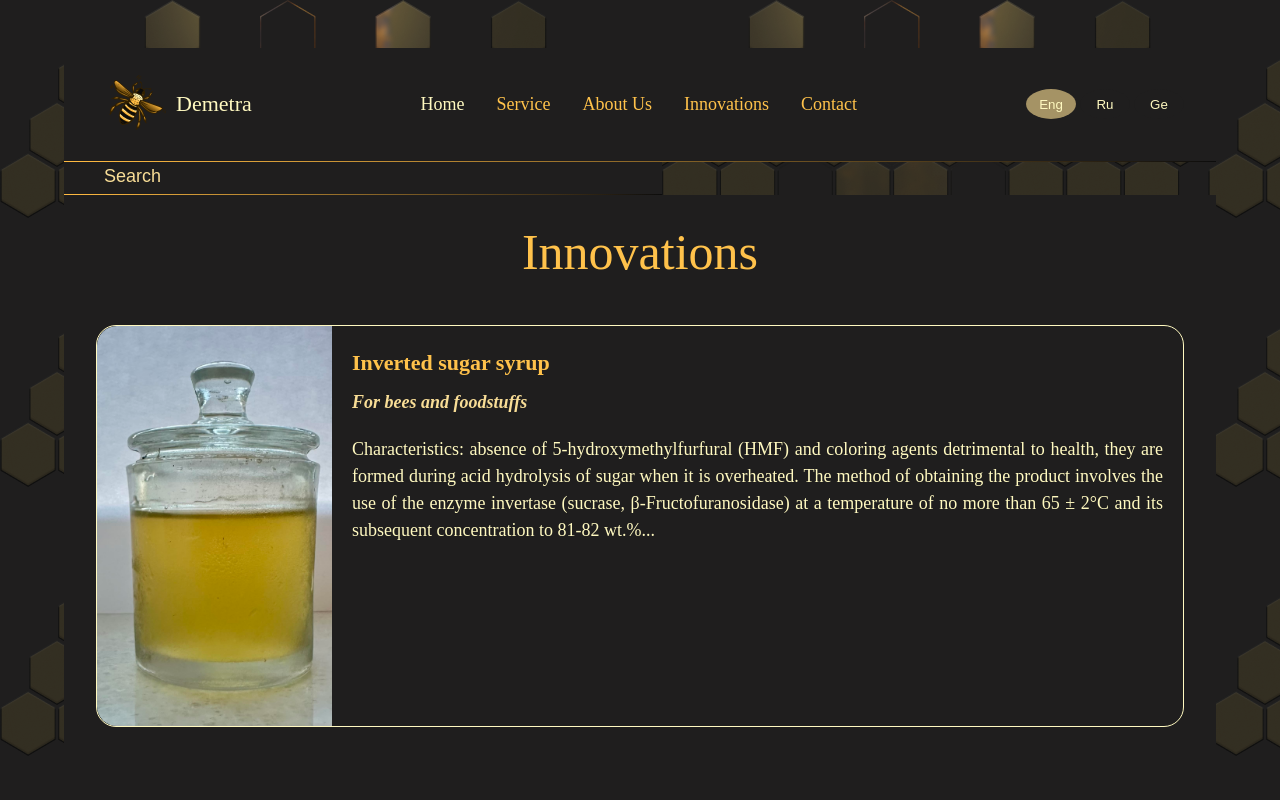
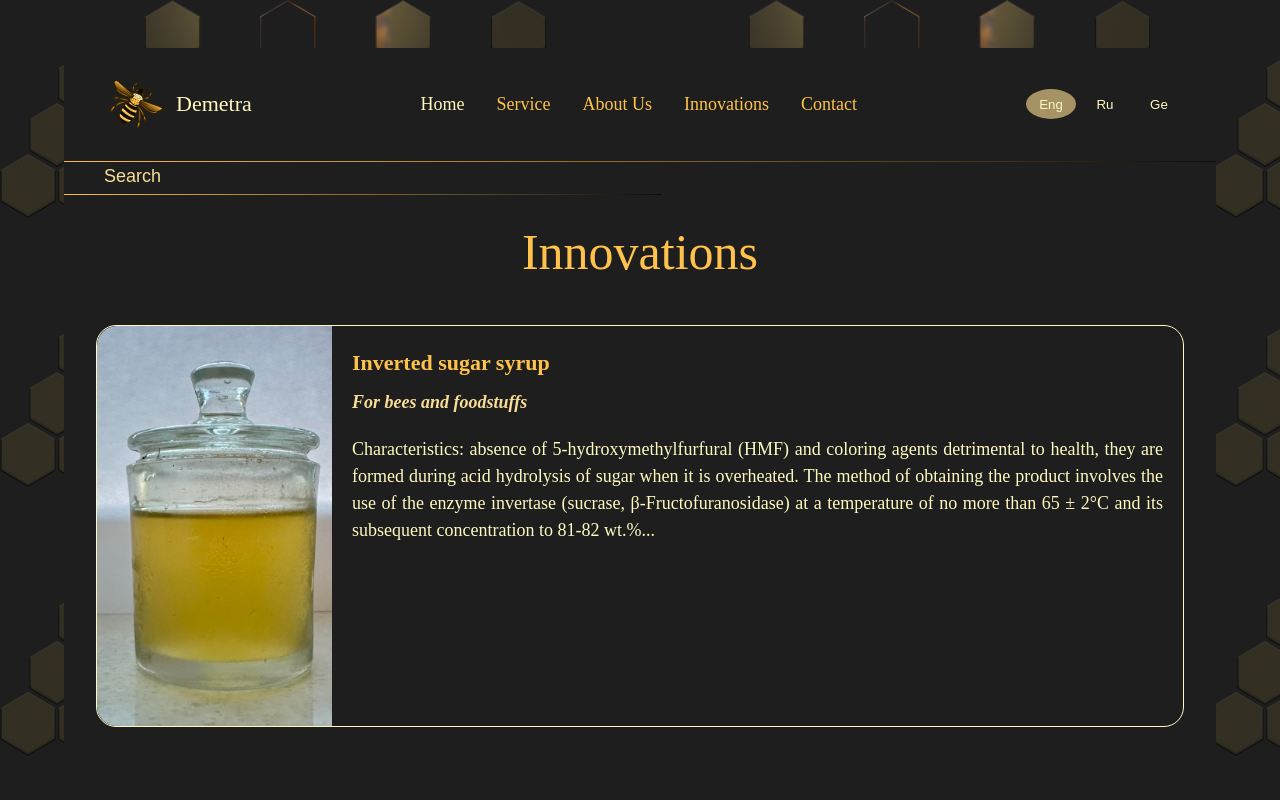
Before and after one commit to anikobakhidze/innovations-in-beekeeping, a React (Create React App) app: page / in a window 1280 px wide. Shown: the top 800 px of the page. Built offline with nearby package versions, Linux system fonts and the light colour scheme.

Commit message:
add styles

```diff
--- a/src/components/SearchBar/SearchBar.jsx
+++ b/src/components/SearchBar/SearchBar.jsx
@@ -35,7 +35,7 @@ function SearchBar() {
     };
   }, []);
   return (
-    <div ref={inputRef}>
+    <div ref={inputRef} className={styles.inputWrapper}>
       <input
         type="text"
         placeholder="Search"
--- a/src/components/SearchBar/css/searchBar.module.css
+++ b/src/components/SearchBar/css/searchBar.module.css
@@ -1,3 +1,8 @@
+.inputWrapper {
+  width: 100%;
+  background-color: var(--black-color);
+}
+
 input {
   width: 50%;
   background-color: var(--black-color);
```
